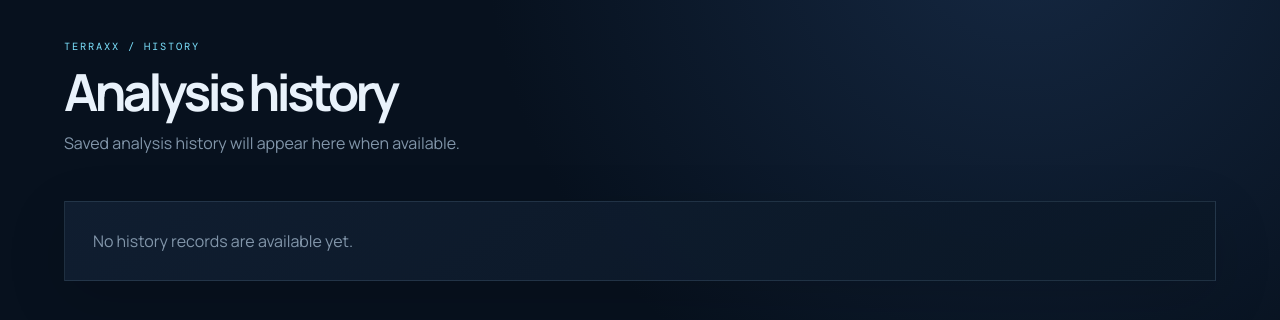
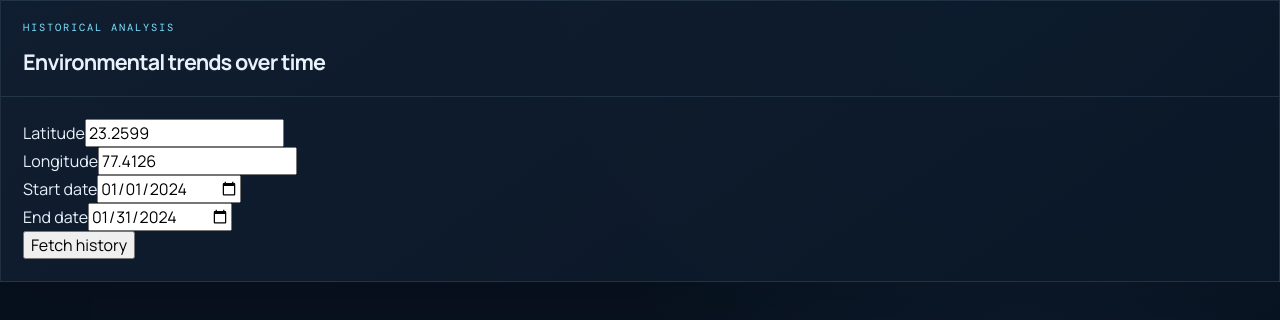
Before and after one commit to SiddharthPandey89/Minor-Project, a React (Vite) app in the folder frontend/: page /history in a window 1280 px wide. Shown: the top 320 px of the page. Built offline with nearby package versions, Linux system fonts and the light colour scheme; no server answers.

Commit message:
Implement Historical Analysis page with TrendChart and API integration

```diff
--- a/frontend/src/pages/History.jsx
+++ b/frontend/src/pages/History.jsx
@@ -1,20 +1,108 @@
-import React from 'react';
+import React, { useState, useCallback } from 'react';
+import Card from '../components/common/Card.jsx';
+import Button from '../components/common/Button.jsx';
+import Loader from '../components/common/Loader.jsx';
+import ErrorMessage from '../components/common/ErrorMessage.jsx';
+import EmptyState from '../components/common/EmptyState.jsx';
+import TrendChart from '../components/charts/TrendChart.jsx';
+import { API_BASE_URL } from '../utils/constants.js';
 
-const History = () => (
-  <div className="app-shell">
-    <main className="page-container">
-      <section className="page-intro">
-        <div>
-          <p className="eyebrow">TERRAXX / HISTORY</p>
-          <h1>Analysis history</h1>
-          <p className="intro-copy">Saved analysis history will appear here when available.</p>
-        </div>
-      </section>
-      <section className="panel" style={{ padding: '28px' }}>
-        <p style={{ margin: 0, color: 'var(--muted)' }}>No history records are available yet.</p>
-      </section>
-    </main>
-  </div>
-);
+const History = () => {
+  const [lat, setLat] = useState('23.2599');
+  const [lon, setLon] = useState('77.4126');
+  const [startDate, setStartDate] = useState('2024-01-01');
+  const [endDate, setEndDate] = useState('2024-01-31');
+  const [loading, setLoading] = useState(false);
+  const [error, setError] = useState(null);
+  const [data, setData] = useState(null);
+
+  const fetchHistory = useCallback(async () => {
+    const latitude = parseFloat(lat);
+    const longitude = parseFloat(lon);
+    if (!Number.isFinite(latitude) || !Number.isFinite(longitude)) {
+      setError('Please enter valid coordinates.');
+      return;
+    }
+    setLoading(true);
+    setError(null);
+    try {
+      const res = await fetch(
+        `${API_BASE_URL}/api/analysis/history?latitude=${latitude}&longitude=${longitude}&startDate=${startDate}&endDate=${endDate}`
+      );
+      const json = await res.json();
+      if (!res.ok || !json.success) throw new Error(json.message || 'Failed to fetch historical data.');
+      setData(json.data);
+    } catch (err) {
+      setError(err.message || 'Historical analysis failed.');
+      setData(null);
+    } finally {
+      setLoading(false);
+    }
+  }, [lat, lon, startDate, endDate]);
+
+  const chartData = data?.daily?.map((d) => ({
+    date: d.date,
+    temperatureMean: d.temperatureMean,
+    temperatureMax: d.temperatureMax,
+    temperatureMin: d.temperatureMin,
+    value: d.temperatureMean,
+  })) || [];
+
+  return (
+    <div className="page history-page">
+      <Card padding={false}>
+        <Card.Header>
+          <div>
+            <p className="eyebrow">HISTORICAL ANALYSIS</p>
+            <h2>Environmental trends over time</h2>
+          </div>
+        </Card.Header>
+        <Card.Body>
+          <div className="history-controls">
+            <div className="control-group">
+              <label>Latitude</label>
+              <input type="number" step="any" value={lat} onChange={(e) => setLat(e.target.value)} />
+            </div>
+            <div className="control-group">
+              <label>Longitude</label>
+              <input type="number" step="any" value={lon} onChange={(e) => setLon(e.target.value)} />
+            </div>
+            <div className="control-group">
+              <label>Start date</label>
+              <input type="date" value={startDate} onChange={(e) => setStartDate(e.target.value)} />
+            </div>
+            <div className="control-group">
+              <label>End date</label>
+              <input type="date" value={endDate} onChange={(e) => setEndDate(e.target.value)} />
+            </div>
+            <Button onClick={fetchHistory} disabled={loading}>
+              {loading ? 'Loading...' : 'Fetch history'}
+            </Button>
+          </div>
+
+          {loading && <Loader />}
+
+          {error && <ErrorMessage message={error} />}
+
+          {data && chartData.length > 0 && (
+            <>
+              <TrendChart data={chartData} title="Temperature trend" unit="°C" />
+              <div className="history-meta">
+                <p>Data source: {data.dataProvider}</p>
+                <p>Retrieved: {data.retrievedAt}</p>
+                <p>Location: {data.region.latitude}, {data.region.longitude}</p>
+                <p>Period: {data.startDate} to {data.endDate}</p>
+              </div>
+            </>
+          )}
+
+          {data && chartData.length === 0 && (
+            <EmptyState title="No data" description="No historical data available for the selected range." />
+          )}
+        </Card.Body>
+      </Card>
+    </div>
+  );
+};
 
 export default History;
```
